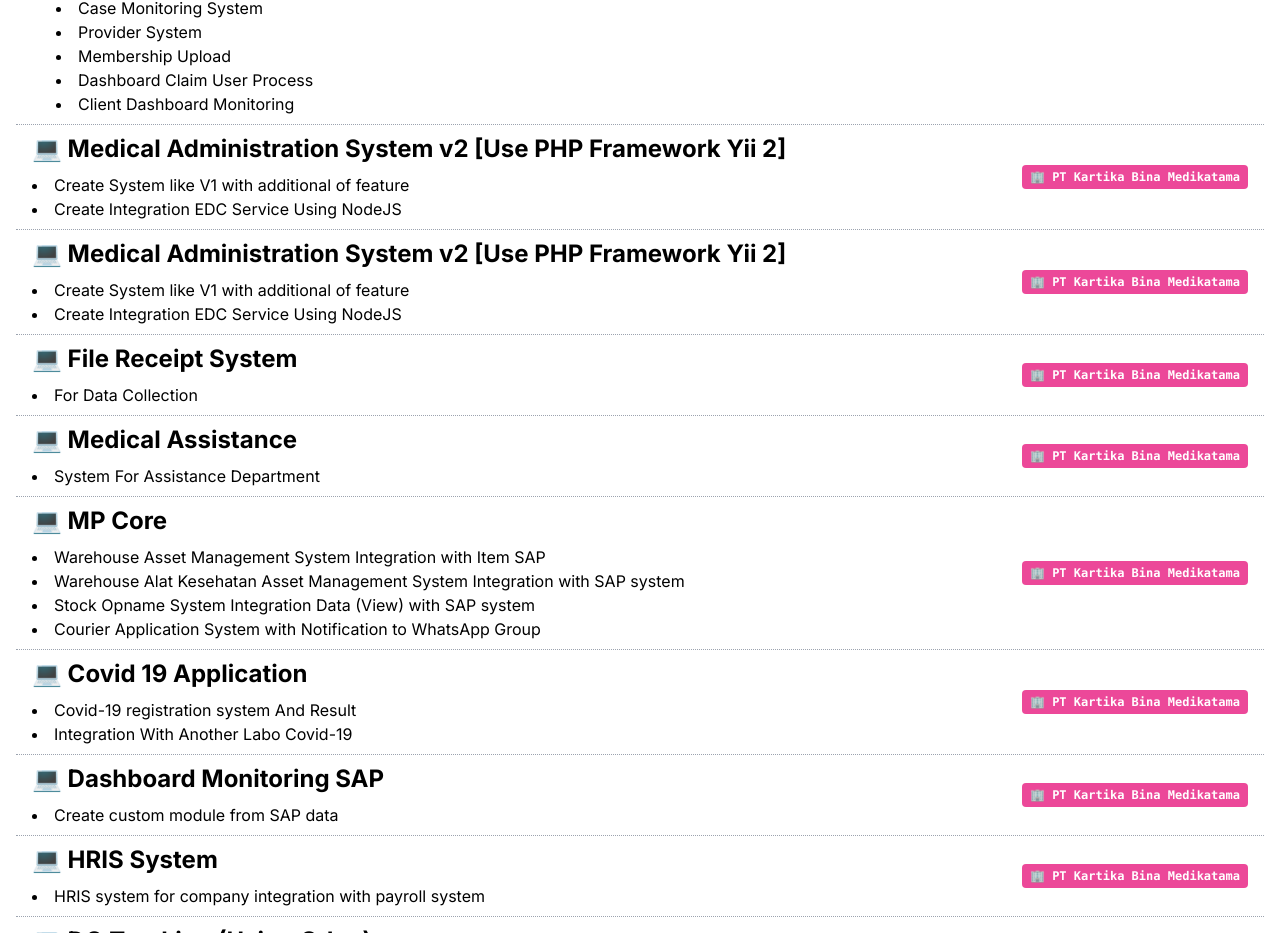
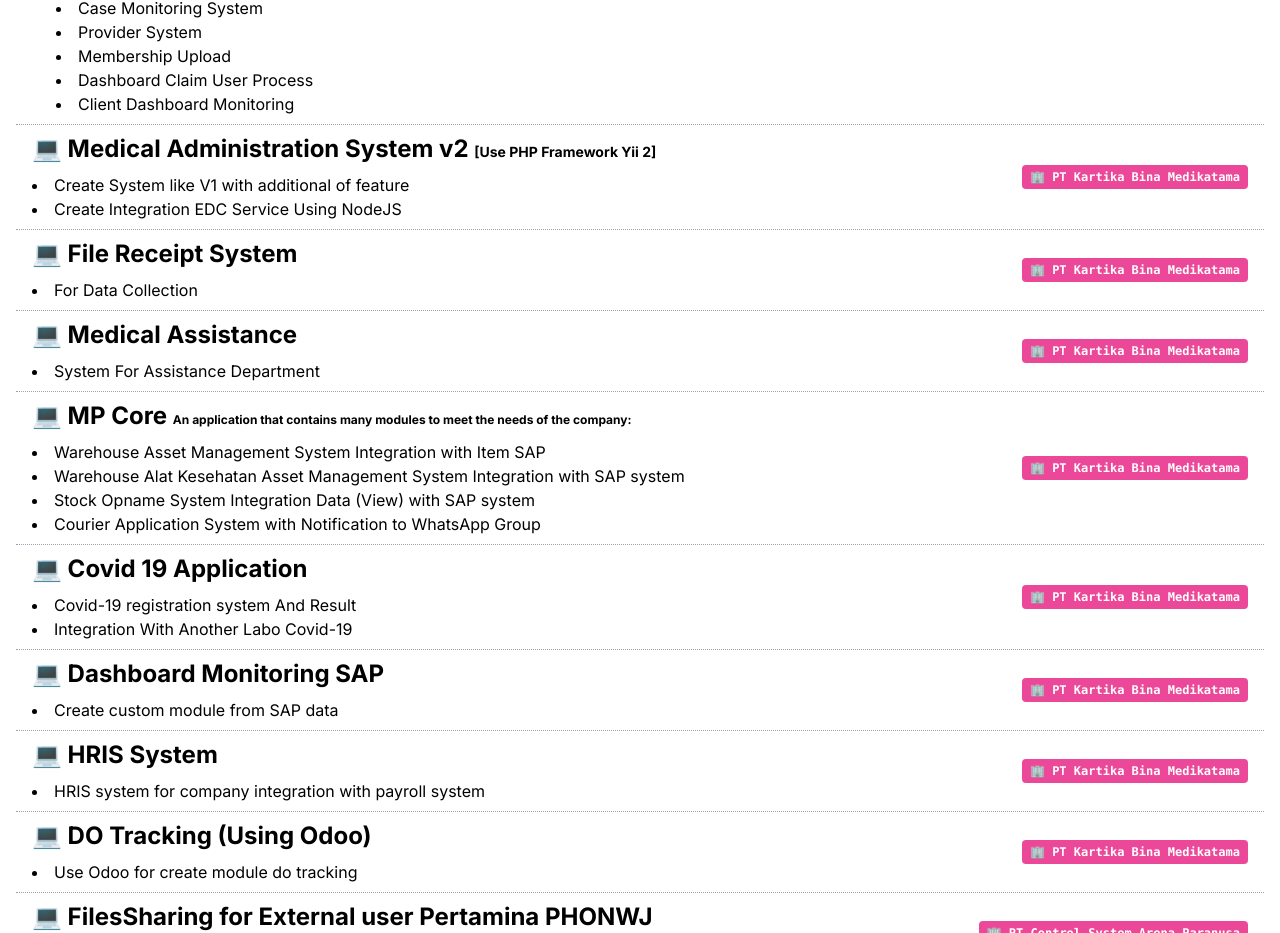
Before and after one commit to sanseru/potofolio_new_nextjs, a Next.js app: page / in a window 1280 px wide. Shown: the part 1458-2391 px from the top of the page. Built offline with nearby package versions, Linux system fonts and the light colour scheme.

Commit message:
add Feature

```diff
--- a/app/page.tsx
+++ b/app/page.tsx
@@ -177,23 +177,7 @@ export default function Home() {
               <li className="flex items-center justify-between px-4 py-2">
                 <div className="antialiased">
                   <div className="font-bold text-2xl align-middle mb-2">
-                    💻 Medical Administration System v2 [Use PHP Framework Yii
-                    2]
-                  </div>
-                  <ul className="list-inside list-disc">
-                    <li>Create System like V1 with additional of feature</li>
-                    <li>Create Integration EDC Service Using NodeJS</li>
-                  </ul>
-                </div>
-                <div className="text-xs font-semibold font-mono whitespace-nowrap px-2 py-1 ml-5 rounded text-white bg-pink-500 rounded-2">
-                  🏢 PT Kartika Bina Medikatama
-                </div>
-              </li>
-              <li className="flex items-center justify-between px-4 py-2">
-                <div className="antialiased">
-                  <div className="font-bold text-2xl align-middle mb-2">
-                    💻 Medical Administration System v2 [Use PHP Framework Yii
-                    2]
+                    💻 Medical Administration System v2 <span className="text-sm">[Use PHP Framework Yii 2]</span>
                   </div>
                   <ul className="list-inside list-disc">
                     <li>Create System like V1 with additional of feature</li>
@@ -233,7 +217,8 @@ export default function Home() {
               <li className="flex items-center justify-between px-4 py-2">
                 <div className="antialiased">
                   <div className="font-bold text-2xl align-middle mb-2">
-                    💻 MP Core
+                    💻 MP Core <span className="text-xs">An application that contains many modules to meet the needs
+of the company:</span>
                   </div>
                   <ul className="list-inside list-disc">
                     <li>
```
